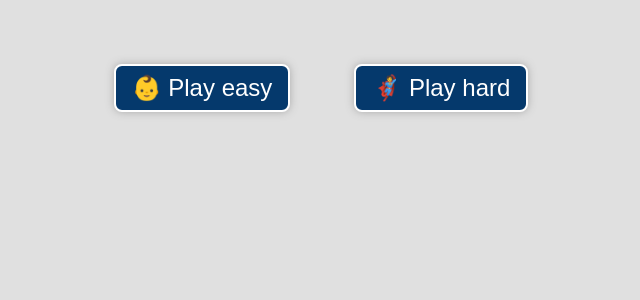
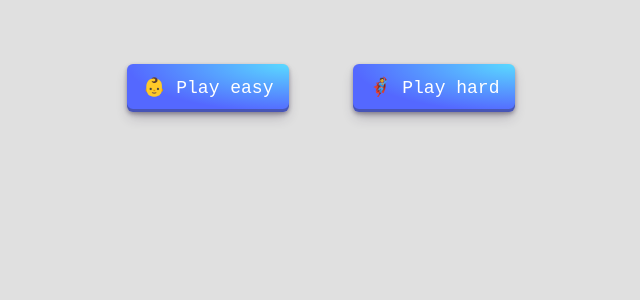
Before and after one commit to efattal/memory, a React (Vite) app: page / in a window 1280 px wide. Shown: the top 300 px of the page, without its empty margins (319-959 px from the left). Built offline with nearby package versions, Linux system fonts and the light colour scheme.

Commit message:
Change button style

```diff
--- a/src/components/Button.css
+++ b/src/components/Button.css
@@ -1,19 +1,44 @@
 .button {
-    display: block;
-    font-size: 150%;
-    border: 2px solid #fff;
-    background-color: var(--color-primary);
-    color: #fff;
-    padding: 8px 16px;
-    border-radius: 8px;
-    cursor: pointer;
-    box-shadow: #aaa 0 0 8px;
+  align-items: center;
+  appearance: none;
+  background-image: radial-gradient(100% 100% at 100% 0, #5adaff 0, #5468ff 100%);
+  border: 0;
+  border-radius: 6px;
+  box-shadow: rgba(45, 35, 66, .4) 0 2px 4px,rgba(45, 35, 66, .3) 0 7px 13px -3px,rgba(58, 65, 111, .5) 0 -3px 0 inset;
+  box-sizing: border-box;
+  color: #fff;
+  cursor: pointer;
+  display: inline-flex;
+  font-family: "JetBrains Mono",monospace;
+  height: 48px;
+  justify-content: center;
+  line-height: 1;
+  list-style: none;
+  overflow: hidden;
+  padding-left: 16px;
+  padding-right: 16px;
+  position: relative;
+  text-align: left;
+  text-decoration: none;
+  transition: box-shadow .15s,transform .15s;
+  user-select: none;
+  -webkit-user-select: none;
+  touch-action: manipulation;
+  white-space: nowrap;
+  will-change: box-shadow,transform;
+  font-size: 18px;
+}
+
+.button:focus {
+  box-shadow: #3c4fe0 0 0 0 1.5px inset, rgba(45, 35, 66, .4) 0 2px 4px, rgba(45, 35, 66, .3) 0 7px 13px -3px, #3c4fe0 0 -3px 0 inset;
 }
 
 .button:hover {
-    box-shadow: #888 0 0 8px;
+  box-shadow: rgba(45, 35, 66, .4) 0 4px 8px, rgba(45, 35, 66, .3) 0 7px 13px -3px, #3c4fe0 0 -3px 0 inset;
+  transform: translateY(-2px);
 }
 
 .button:active {
-    box-shadow: none;
+  box-shadow: #3c4fe0 0 3px 7px inset;
+  transform: translateY(2px);
 }
```
